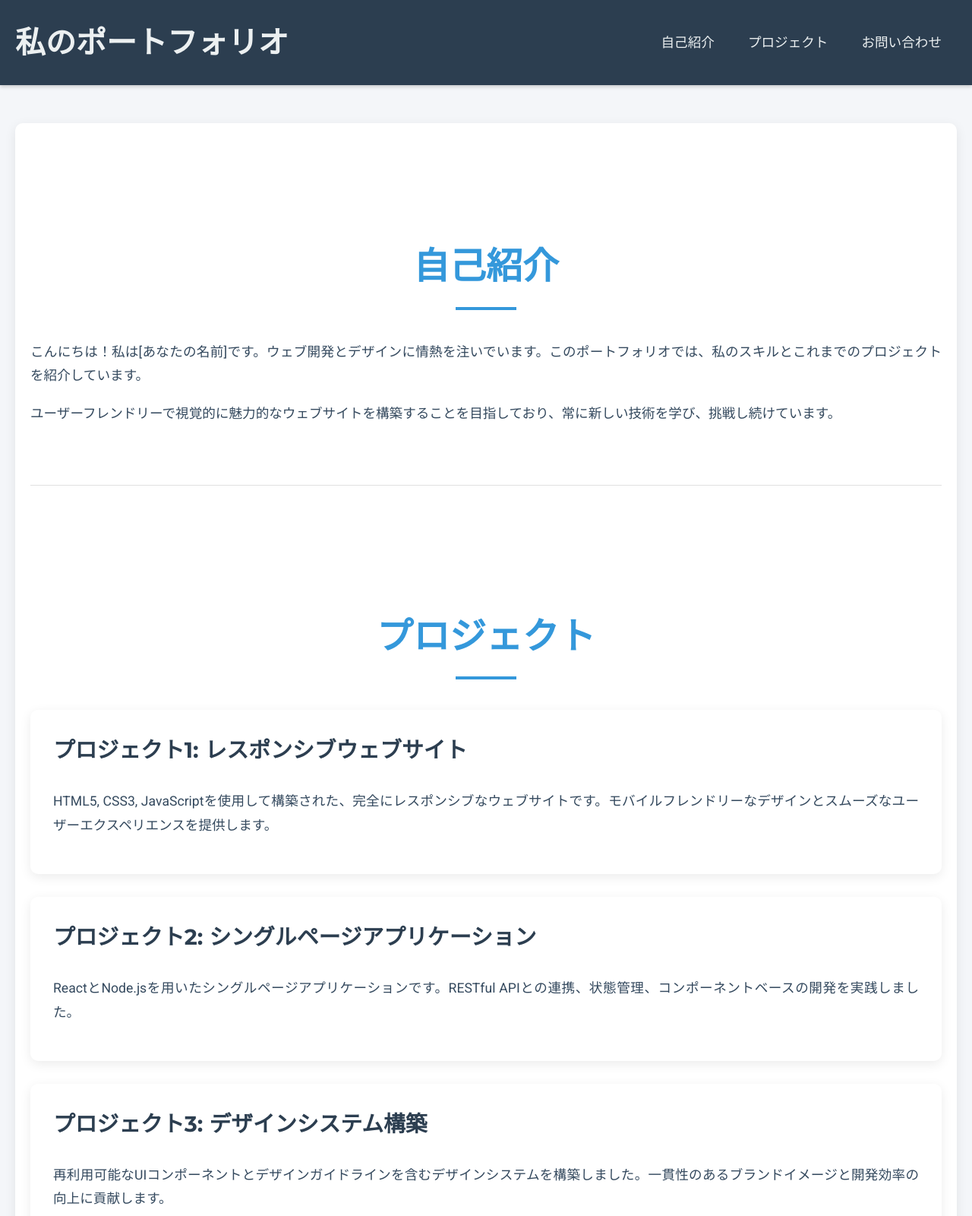
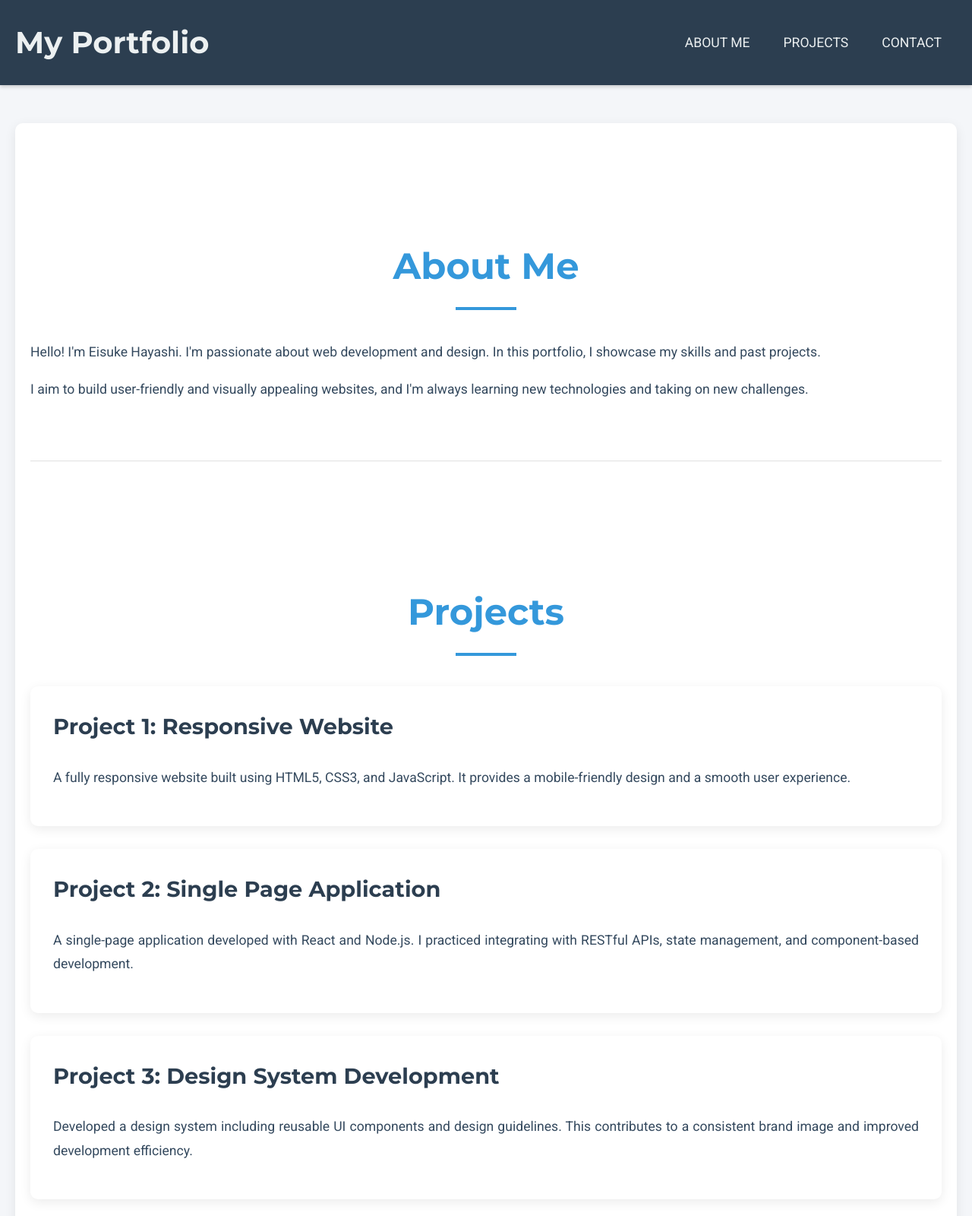
Before and after one commit to eipiiiii/eisuke-hayashi.github.io, a plain HTML site: page index.html in a window 1280 px wide. Shown: the top 1600 px of the page at 76% size. Drawn offline with Linux system fonts and the light colour scheme.

Commit message:
ポートフォリオサイトの言語を日本語から英語に変更し、各セクションのタイトルと内容を英語に翻訳

```diff
--- a/index.html
+++ b/index.html
@@ -1,57 +1,57 @@
 <!DOCTYPE html>
-<html lang="ja">
+<html lang="en">
 <head>
     <meta charset="UTF-8">
     <meta name="viewport" content="width=device-width, initial-scale=1.0">
-    <title>私のポートフォリオ</title>
+    <title>My Portfolio</title>
     <link rel="stylesheet" href="style.css">
 </head>
 <body>
     <header>
-        <h1>私のポートフォリオ</h1>
+        <h1>My Portfolio</h1>
         <nav>
             <ul>
-                <li><a href="#about">自己紹介</a></li>
-                <li><a href="#projects">プロジェクト</a></li>
-                <li><a href="#contact">お問い合わせ</a></li>
+                <li><a href="#about">About Me</a></li>
+                <li><a href="#projects">Projects</a></li>
+                <li><a href="#contact">Contact</a></li>
             </ul>
         </nav>
     </header>
 
     <main>
         <section id="about">
-            <h2>自己紹介</h2>
-            <p>こんにちは！私は[あなたの名前]です。ウェブ開発とデザインに情熱を注いでいます。このポートフォリオでは、私のスキルとこれまでのプロジェクトを紹介しています。</p>
-            <p>ユーザーフレンドリーで視覚的に魅力的なウェブサイトを構築することを目指しており、常に新しい技術を学び、挑戦し続けています。</p>
+            <h2>About Me</h2>
+            <p>Hello! I'm Eisuke Hayashi. I'm passionate about web development and design. In this portfolio, I showcase my skills and past projects.</p>
+            <p>I aim to build user-friendly and visually appealing websites, and I'm always learning new technologies and taking on new challenges.</p>
         </section>
 
         <section id="projects">
-            <h2>プロジェクト</h2>
+            <h2>Projects</h2>
             <div class="project-item">
-                <h3>プロジェクト1: レスポンシブウェブサイト</h3>
-                <p>HTML5, CSS3, JavaScriptを使用して構築された、完全にレスポンシブなウェブサイトです。モバイルフレンドリーなデザインとスムーズなユーザーエクスペリエンスを提供します。</p>
+                <h3>Project 1: Responsive Website</h3>
+                <p>A fully responsive website built using HTML5, CSS3, and JavaScript. It provides a mobile-friendly design and a smooth user experience.</p>
             </div>
             <div class="project-item">
-                <h3>プロジェクト2: シングルページアプリケーション</h3>
-                <p>ReactとNode.jsを用いたシングルページアプリケーションです。RESTful APIとの連携、状態管理、コンポーネントベースの開発を実践しました。</p>
+                <h3>Project 2: Single Page Application</h3>
+                <p>A single-page application developed with React and Node.js. I practiced integrating with RESTful APIs, state management, and component-based development.</p>
             </div>
             <div class="project-item">
-                <h3>プロジェクト3: デザインシステム構築</h3>
-                <p>再利用可能なUIコンポーネントとデザインガイドラインを含むデザインシステムを構築しました。一貫性のあるブランドイメージと開発効率の向上に貢献します。</p>
+                <h3>Project 3: Design System Development</h3>
+                <p>Developed a design system including reusable UI components and design guidelines. This contributes to a consistent brand image and improved development efficiency.</p>
             </div>
         </section>
 
         <section id="contact">
-            <h2>お問い合わせ</h2>
-            <p>ご質問やプロジェクトのご依頼がありましたら、お気軽にお問い合わせください。以下のメールアドレスまでご連絡いただくか、SNSでメッセージをお送りください。</p>
-            <p>メール: your.email@example.com</p>
-            <p>LinkedIn: [あなたのLinkedInプロフィールへのリンク]</p>
-            <p>GitHub: [あなたのGitHubプロフィールへのリンク]</p>
+            <h2>Contact</h2>
+            <p>If you have any questions or project inquiries, please feel free to contact me. You can reach me at the email address below or send a message via social media.</p>
+            <p>Email: your.email@example.com</p>
+            <p>LinkedIn: [Link to your LinkedIn profile]</p>
+            <p>GitHub: https://github.com/eipiiiii</p>
         </section>
     </main>
 
     <footer>
-        <p>&copy; 2025 私のポートフォリオ</p>
+        <p>&copy; 2025 My Portfolio</p>
     </footer>
 
     <script src="script.js"></script>
```
